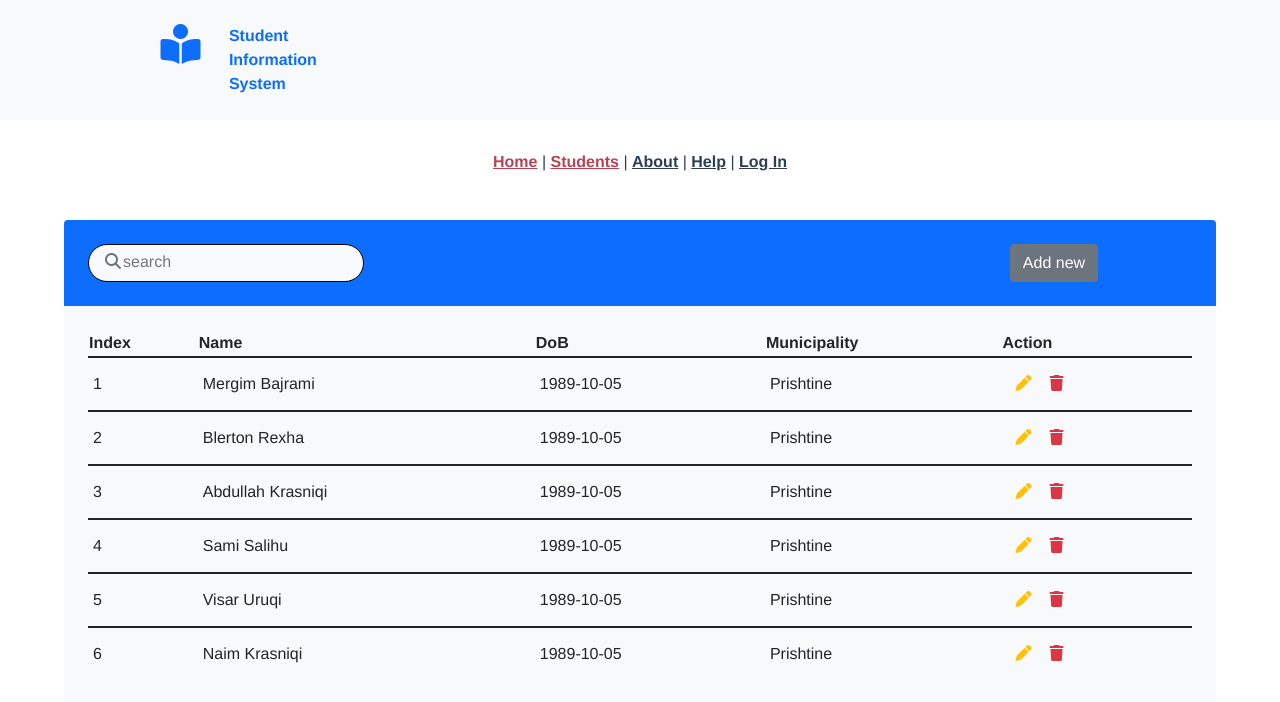
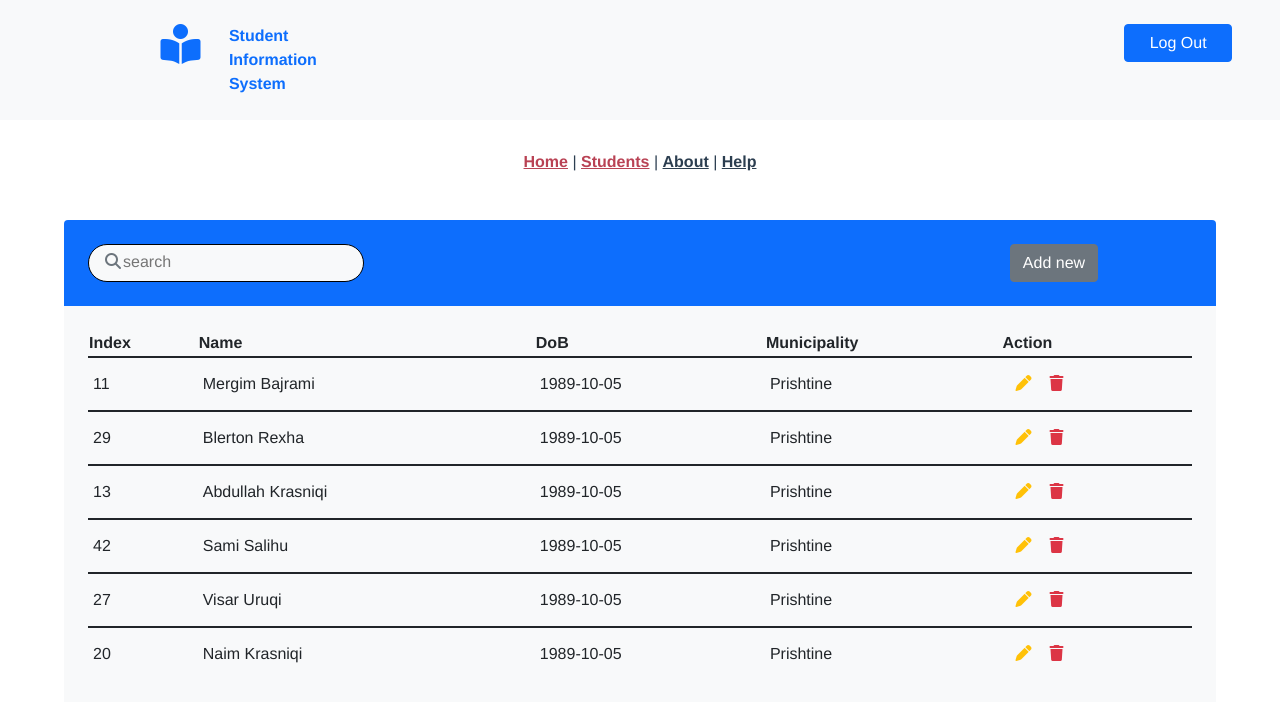
Before and after one commit to EljesaK/Student-Information-System, a Vue app: page /#/ in a window 1280 px wide. Shown: the top 702 px of the page. Built offline with nearby package versions, Linux system fonts and the light colour scheme.

Commit message:
Finished EditStudent & LogIn

```diff
--- a/src/App.vue
+++ b/src/App.vue
@@ -1,25 +1,63 @@
 <template>
 <div class="">
   <div id="app">
-    <app-header/>
+    <Login v-on:log-in="login" v-if="!logedIn"/>
+<!--    <app-header/>-->
+    <div v-if="logedIn">
+      <header class="bg-light">
+        <div class="row pt-4 pb-4 justify-content-between m-0">
+          <div class="col-5 ps-0">
+            <div class="row text-primary mb-0 ps-5 ms-5">
+              <i class="fas fa-book-reader  fs-1 col-2 ms-5 mb-0"></i>
+              <p class="fw-bold col-4 text-start mb-0">Student <br> Information System</p>
+            </div>
+          </div>
+          <div class="col-2 me-5">
+            <div class="row">
+              <p class="text-dark font-weight-boldv fs-4 col mt-2">{{username}}</p>
+              <button v-on:click="logOut" class="btn btn-primary col">Log Out</button>
+            </div>
+          </div>
+        </div>
+
+      </header>
       <nav>
         <router-link to="/">Home</router-link> |
         <router-link to="/">Students</router-link> |
         <router-link to="/about">About</router-link> |
-      <router-link to="/help">Help</router-link> |
-      <router-link to="/login">Log In</router-link>
+        <router-link to="/help">Help</router-link>
       </nav>
       <router-view/>
+    </div>
+
   </div>
 </div>
 </template>
 
 <script>
 import AppHeader from '@/components/AppHeader.vue'
+import Login  from '@/components/LogIn.vue'
 export default {
   name: 'App',
   components: {
+    // eslint-disable-next-line vue/no-unused-components
     AppHeader,
+    Login
+  },
+  data: function () {
+    return {
+      logedIn: true,
+      username:""
+    }
+  },
+  methods:{
+    login(username){
+      this.logedIn=true;
+      this.username=username;
+    },
+    logOut(){
+      this.logedIn=false;
+    }
   },
 }
 </script>
--- a/src/components/DeleteStudent.vue
+++ b/src/components/DeleteStudent.vue
@@ -15,9 +15,7 @@
 export default {
   props: ["student"],
   methods:{
-    methods: {
 
-    }
   }
 }
 </script>
--- a/src/components/EditStudent.vue
+++ b/src/components/EditStudent.vue
@@ -1,14 +1,14 @@
 <template>
   <div>
     <form  class="m-5 justify-content-left col" @submit="editStd">
-      <input type="text" name="id" v-model="id" :placeholder="editStudent.id" class="m-3 p-2 form-control col">
+      <input type="text" name="id" :value="editStudent.id" class="m-3 p-2 form-control col" ref="id">
 
       <div class="row text-danger">
-        <input type="text" name="name" v-model="name"  :placeholder="editStudent.name" class="mt-3 mb-3 p-2 form-control col">
-        <input type="text" name="dob" v-model="dob" :placeholder="editStudent.dob"  class="m-3 p-2 form-control col">
+        <input type="text" name="name"  class="mt-3 mb-3 p-2 form-control col" ref="name" :value="editStudent.name">
+        <input type="text" name="dob"  class="m-3 p-2 form-control col" ref="dob" :value="editStudent.dob">
       </div>
-      <input type="text" name="municipality" v-model="municipality" id=""  :placeholder="editStudent.municipality" class="form-control m-3 ms-0 me-5 p-2">
-      <button type="submit" class="d-block mt-3 ps-5 pe-5 btn btn-danger row form-control" @click="$bvModal.hide('modal-3')">
+      <input type="text" name="municipality"  id="" ref="municipality"  class="form-control m-3 ms-0 me-5 p-2" :value="editStudent.municipality">
+      <button type="submit" class="d-block mt-3 ps-5 pe-5 btn btn-danger row form-control" @click="$bvModal.hide('modal-3'),show()">
         Save changes
       </button>
     </form>
@@ -21,54 +21,44 @@ export default {
   props: ["editStudent"],
   data(){
     return {
-      name:'',
-      dob:'',
-      municipality:'',
+      name:"",
+      dob:"",
+      municipality:"",
       edit :false,
-      id:''
+      id:""
     }
   },
   methods:{
     // eslint-disable-next-line vue/no-dupe-keys
-    editStd(e){
-      e.preventDefault();
-      if(this.edit===true){
-        alert("ok"+ this.name);
+    editStd(){
+
+      this.name=this.$refs.name.value;
+      this.dob=this.$refs.dob.value;
+      this.municipality=this.$refs.municipality.value;
+      this.id=this.$refs.id.value;
+      alert(this.name+this.dob+this.municipality+this.id);
+
       const studentItem = {
         name: this.name,
         id: this.id,
         dob: this.dob,
         municipality:this.municipality
       };
+
       this.$emit('edit-student-item', studentItem);
       this.title='',
       this.dob='',
       this.municipality='',
-        this.id='', this.edit=false
-      }
+      this.id='',
+      this.edit=false
+
+    },
+    show(){
+
     }
 
   },
-  watch:{
-    editStudent:{
-      handler(){
-        this.name = this.editStudent.name;
-        this.dob = this.editStudent.dob;
-        this.municipality = this.editStudent.municipality;
-        this.id = this.editStudent.id;
-        this.edit=true
-      },
-      deep:true
-    },
-      //TODO Rreguulo te njejten edhe per id, dob, municipality
-    name:{
-      handler(){
-        if(this.name===''){
-          this.edit = false;
-        }
-      }
-    }
-  }
+
 
 }
 </script>
--- /dev/null
+++ b/src/components/LogIn.vue
@@ -0,0 +1,96 @@
+<template>
+  <div class="login">
+    <main>
+      <div class="container" >
+        <div class="row justify-content-center mt-5 pt-5">
+          <div class="col-6" >
+            <div  class="card ">
+              <div class="card-header bg-primary" >
+                <h1>Login form</h1>
+              </div>
+              <div class="card-body m-5">
+
+                  <input class="m-2"
+                      v-model="username"
+                      name="username"
+                      type="text"
+                      placeholder="Username"
+                      required
+                  >
+                  <br>
+                  <input class="m-2"
+                      v-model="password"
+                      name="password"
+                      type="password"
+                      placeholder="password"
+                      required
+                  ><br>
+                <p v-if="show" class="alert alert-danger" role="alert">{{msg}}</p>
+                  <input
+                      type="submit"
+                      class="mt-4"
+                      value="Log in"
+                      v-on:click="submit"
+                  >
+
+<!--                <button v-on:click="submit" class="mt-4 btn">Log In</button>-->
+
+              </div>
+            </div>
+
+          </div>
+        </div>
+      </div>
+    </main>
+  </div>
+</template>
+
+
+<script>
+export default {
+  name : "LogIn",
+  props:{
+
+  },
+  data: function(){
+    return{
+      username:"",
+      password:"",
+      logedIn:false,
+      msg:"",
+      logedInUser:"",
+      show:false,
+      users: [
+        {
+          username: "Eljesa",
+          password: "1234"
+        },
+        {
+          username: "Eli",
+          password: "12"
+        },{
+          username: "Filani",
+          password: "34"
+        }
+      ],
+    }
+  },
+  methods:{
+    submit(){
+      for(const user of this.users){
+        if(this.username==user.username && this.password==user.password){
+          this.logedIn=true;
+          this.msg="You are loged in!";
+          this.logedInUser=user.username;
+          this.$emit('log-in', this.logedInUser);
+        }
+      }
+      if(!this.logedIn) {
+        this.msg="Incorrect user name or password!";
+        this.show=true;
+      }
+
+    },
+  }
+}
+</script>
--- a/src/components/Students.vue
+++ b/src/components/Students.vue
@@ -9,12 +9,12 @@
         <th>Action</th>
       </tr>
       <tr v-bind:key="student.id"  v-for="student in students">
-        <td>{{ student.id }}</td>
+        <td>{{student.id}}</td>
         <td>{{student.name}}</td>
         <td>{{student.dob}}</td>
         <td>{{student.municipality}}</td>
         <td>
-          <button  class="edit btn">
+          <button  class="edit btn" v-b-modal.modal-3 @click="sendInfo(student)">
             <i class="fas fa-pen text-warning" ></i>
           </button>
           <button class="delete btn" v-b-modal.modal-2 @click="sendInfo(student)">
@@ -27,7 +27,7 @@
         <DeleteStudent v-bind:student="selectedUser" v-on:del-student-item="delStudentMethod"/>
       </b-modal>
       <b-modal id="modal-3" title="Edit student" class="modal-dialog modal-dialog-centered" hide-footer>
-        <EditStudent />
+        <EditStudent v-bind:editStudent="selectedUser" v-on:edit-student-item="editStudentMethod"/>
       </b-modal>
     </table>
 
@@ -59,6 +59,10 @@ return {
     },
     sendInfo(item) {
       this.selectedUser= item;
+    },
+    editStudentMethod(studentItem){
+      // //send to parent (HomeView.vue)
+      this.$emit('edit-student-event', studentItem)
     }
   }
 }
--- a/src/router/index.js
+++ b/src/router/index.js
@@ -32,7 +32,7 @@ const routes = [
     // route level code-splitting
     // this generates a separate chunk (about.[hash].js) for this route
     // which is lazy-loaded when the route is visited.
-    component: () => import(/* webpackChunkName: "about" */ '../views/LogIn.vue')
+    component: () => import(/* webpackChunkName: "about" */ '../components/LogIn.vue')
   }
 ]
 
--- a/src/views/HomeView.vue
+++ b/src/views/HomeView.vue
@@ -17,7 +17,7 @@
         </div>
       </div>
       <div class="m-3 mt-0 p-4 rounded-bottom bg-light ">
-        <Students v-bind:students="students" v-on:del-student-event="deleteStudentItem" />
+        <Students v-bind:students="students" v-on:del-student-event="deleteStudentItem" v-on:edit-student-event="editStudentItemEvent" />
       </div>
   </div></div>
 </template>
@@ -40,33 +40,33 @@ export default {
     return {
       students: [
         {
-          id:1,
+          id:11,
           name: "Mergim Bajrami",
           dob:"1989-10-05",
           municipality:"Prishtine"
         },
         {
-          id:2,
+          id:29,
           name: "Blerton Rexha",
           dob:"1989-10-05",
           municipality:"Prishtine"
         },{
-          id:3,
+          id:13,
           name: "Abdullah Krasniqi",
           dob:"1989-10-05",
           municipality:"Prishtine"
         },{
-          id:4,
+          id:42,
           name: "Sami Salihu",
           dob:"1989-10-05",
           municipality:"Prishtine"
         },{
-          id:5,
+          id:27,
           name: "Visar Uruqi",
           dob:"1989-10-05",
           municipality:"Prishtine"
         },{
-          id:6,
+          id:20,
           name: "Naim Krasniqi",
           dob:"1989-10-05",
           municipality:"Prishtine"
@@ -97,11 +97,12 @@ export default {
     },
     editStudentItemEvent(studentItem){
       //find the index of this id's object
-      let objIndex = this.students.findIndex(obj => obj.id === studentItem.id)
-      //update the item
-      this.students[objIndex].name = studentItem.title;
+      let objIndex = this.students.findIndex(obj => obj.id === parseInt(studentItem.id))
+      // //update the item
+       this.students[objIndex].name = studentItem.name;
       this.students[objIndex].dob = studentItem.dob;
       this.students[objIndex].municipality = studentItem.municipality;
+      alert(studentItem.id+objIndex)
     }
   },
 
--- a/src/views/LogIn.vue
+++ /dev/null
@@ -1,144 +0,0 @@
-<!--<template>-->
-<!--  <div class="login">-->
-<!--&lt;!&ndash;    <div class="container">&ndash;&gt;-->
-<!--&lt;!&ndash;      <div class="col-5">&ndash;&gt;-->
-<!--&lt;!&ndash;        <h3 class="row text-dark m-5">Student Information System</h3>&ndash;&gt;-->
-<!--&lt;!&ndash;        <div class="row">&ndash;&gt;-->
-<!--&lt;!&ndash;          <div class="bg-light m-5 mt-0">&ndash;&gt;-->
-<!--&lt;!&ndash;            <div class="col">&ndash;&gt;-->
-<!--&lt;!&ndash;              <div class="rounded-circle bg-primary">&ndash;&gt;-->
-<!--&lt;!&ndash;                Hello&ndash;&gt;-->
-<!--&lt;!&ndash;              </div>&ndash;&gt;-->
-<!--&lt;!&ndash;              <h4 class="text-primary">Log In</h4>&ndash;&gt;-->
-
-<!--&lt;!&ndash;            </div>&ndash;&gt;-->
-<!--&lt;!&ndash;          </div>&ndash;&gt;-->
-<!--&lt;!&ndash;        </div>&ndash;&gt;-->
-<!--&lt;!&ndash;      </div>&ndash;&gt;-->
-<!--&lt;!&ndash;    </div>&ndash;&gt;-->
-<!--    <div class="container border-2 rounded-3">-->
-<!--      <div class="row row justify-content-md-center" >-->
-<!--        <div class="col-sm-6 col-md-4 col-md-offset-4">-->
-<!--          <h1 class="text-center login-title m-3">Login</h1>-->
-<!--          <div class="bg-muted ">-->
-<!--            <img class="profile-img rounded-circle " src="https://lh5.googleusercontent.com/-b0-k99FZlyE/AAAAAAAAAAI/AAAAAAAAAAA/eu7opA4byxI/photo.jpg?sz=120"-->
-<!--                 alt="">-->
-<!--            <form class="form-signin p-4">-->
-<!--              <input type="text" class="form-control m-3 border-bottom" placeholder="Email" required autofocus>-->
-<!--              <input type="password" class="form-control m-3 border-bottom" placeholder="Password" required>-->
-<!--              <button class="btn btn-lg btn-primary btn-block m-3" type="submit">-->
-<!--                Login</button>-->
-<!--            </form>-->
-<!--          </div>-->
-<!--        </div>-->
-<!--      </div>-->
-<!--    </div>-->
-<!--  </div>-->
-<!--</template>-->
-
-
-
-
-<template>
-  <div class="login">
-    <main>
-      <div class="container" >
-        <div class="row justify-content-center mt-5 pt-5">
-          <div class="col-6" >
-            <div  class="card ">
-              <div class="card-header bg-primary" >
-                <h1>Login form</h1>
-              </div>
-              <div class="card-body m-5">
-                <form ref="form" @submit.prevent="login()">
-                  <input class="m-2"
-                      v-model="username"
-                      name="username"
-                      type="text"
-                      placeholder="Username"
-                      required
-                  >
-                  <br>
-                  <input class="m-2"
-                      v-model="password"
-                      name="password"
-                      type="password"
-                      placeholder="password"
-                      required
-                  ><br>
-                  <input
-                      type="submit"
-                      class="mt-4"
-                      value="Log in"
-                  >
-                  <input type="text" name="logedin" value="">
-                </form>
-              </div>
-            </div>
-
-          </div>
-        </div>
-      </div>
-    </main>
-  </div>
-</template>
-
-<script>
-export default {
-  name: "LogIn",
-  data() {
-    return {
-      username: "",
-      password: "",
-    };
-  },
-  methods: {
-    login() {
-
-    },
-  },
-};
-</script>
-
-
-
-<!--<template>-->
-<!--  <div class="vue-template row justify-content-center mt-5 pt-5">-->
-<!--    <form class="col-5 align-self-center">-->
-<!--      <h3>Sign In</h3>-->
-
-<!--      <div class="form-group">-->
-<!--        <label>Email address</label>-->
-<!--        <input type="email" class="form-control form-control-lg" />-->
-<!--      </div>-->
-
-<!--      <div class="form-group">-->
-<!--        <label>Password</label>-->
-<!--        <input type="password" class="form-control form-control-lg" />-->
-<!--      </div>-->
-
-<!--      <button type="submit" class="btn btn-dark btn-lg btn-block mt-5">Sign In</button>-->
-
-<!--      <p class="forgot-password text-right mt-2 mb-4">-->
-<!--        <a href="#">Forgot password ?</a>-->
-<!--      </p>-->
-
-<!--      <div class="social-icons">-->
-<!--        <ul>-->
-<!--          <li><a href="#"><i class="fa fa-google"></i></a></li>-->
-<!--          <li><a href="#"><i class="fa fa-facebook"></i></a></li>-->
-<!--          <li><a href="#"><i class="fa fa-twitter"></i></a></li>-->
-<!--        </ul>-->
-<!--      </div>-->
-
-<!--    </form>-->
-<!--  </div>-->
-<!--</template>-->
-
-<!--<script>-->
-<!--export default {-->
-<!--  data() {-->
-<!--    return {}-->
-<!--  }-->
-<!--}-->
-<!--</script>-->
```
Lines whose indentation alone changed are shown as unchanged.
